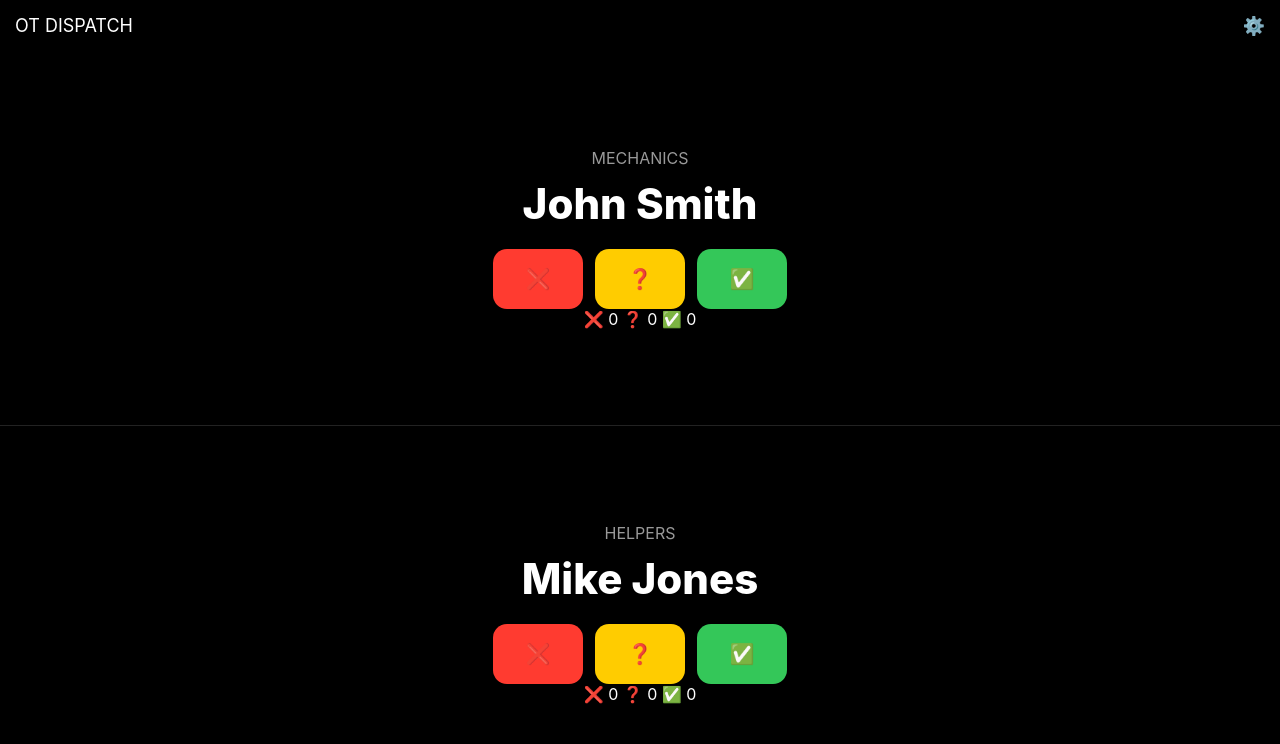
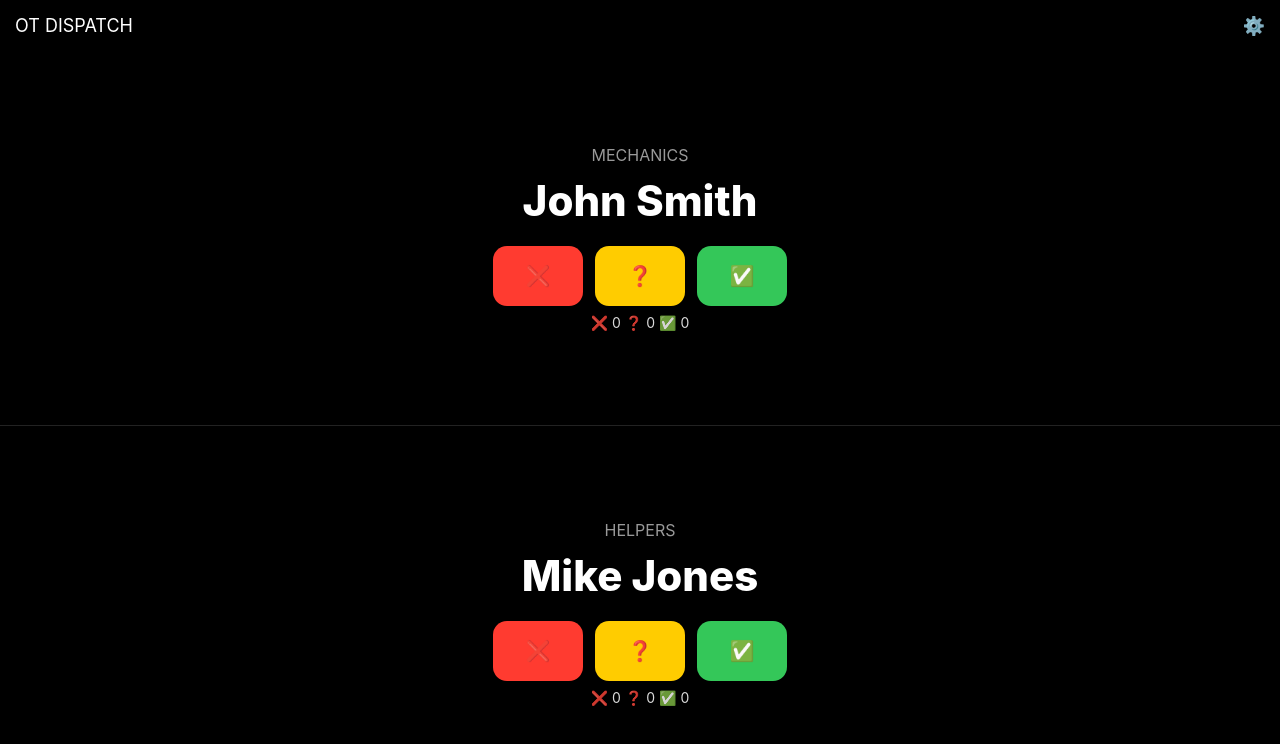
Before and after one commit to pabitzkyt-sys/ot-dispatch, a plain HTML site: page index.html in a window 1280 px wide. Drawn offline with Linux system fonts and the light colour scheme.

Commit message:
Update style.css

```diff
--- a/style.css
+++ b/style.css
@@ -9,6 +9,13 @@ body {
   height: 100vh;
   display: flex;
   flex-direction: column;
+}
+
+.stats {
+  margin-top: 8px;
+  font-size: 14px;
+  text-align: center;
+  opacity: 0.85;
 }
 
 .header {
```
